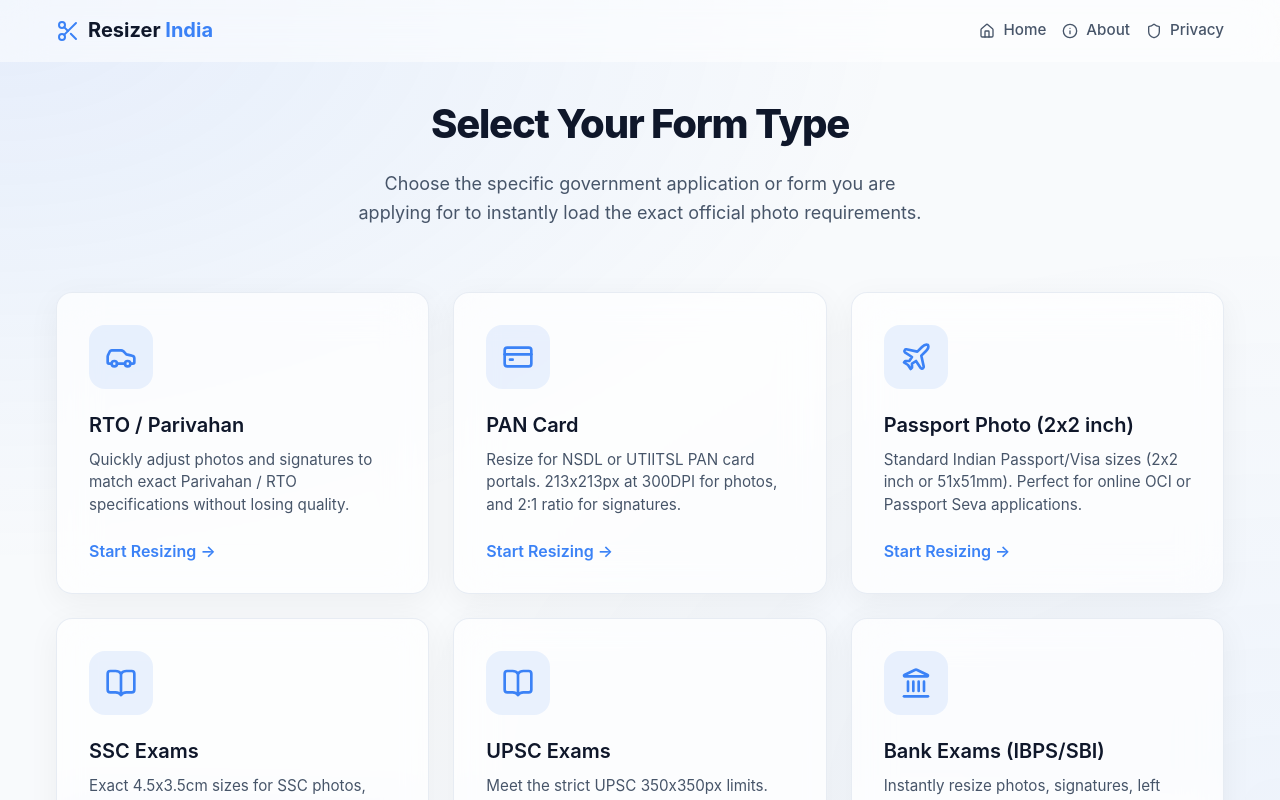
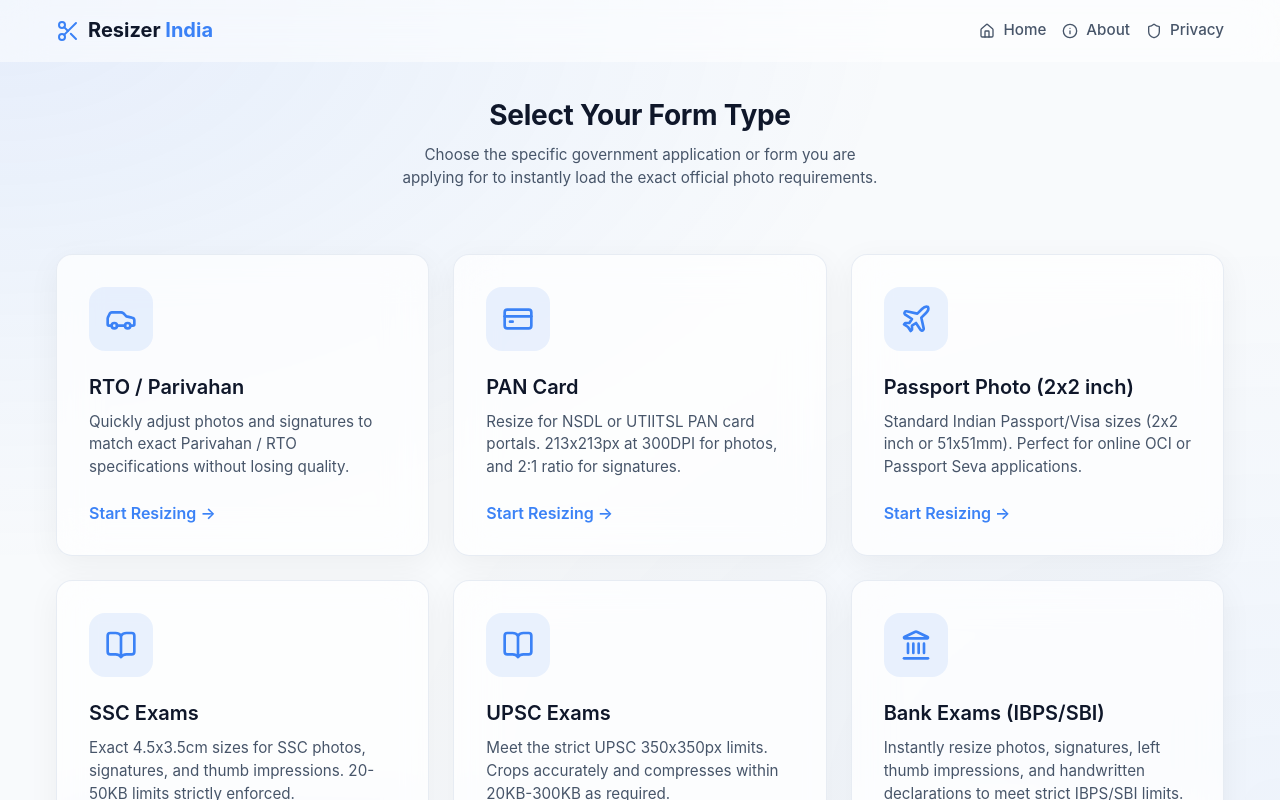
Before and after one commit to TechyNisarg/resizer-india, a React (Vite) app: page / in a window 1280 px wide. Shown: the top 800 px of the page. Built offline with nearby package versions, Linux system fonts and the light colour scheme; a web font is replaced by a local one.

Commit message:
style: Make landing page text smaller and more elegant

```diff
--- a/src/index.css
+++ b/src/index.css
@@ -329,20 +329,20 @@
 }
 
 .landing-title {
-  font-size: 2.5rem;
+  font-size: 1.75rem;
   color: var(--text-primary);
-  margin-bottom: 1rem;
-  font-weight: 800;
-  letter-spacing: -0.03em;
+  margin-bottom: 0.5rem;
+  font-weight: 700;
+  letter-spacing: -0.01em;
   text-wrap: balance;
 }
 
 .landing-subtitle {
-  font-size: 1.125rem;
+  font-size: 0.95rem;
   color: var(--text-secondary);
-  line-height: 1.6;
+  line-height: 1.5;
   text-wrap: balance;
-  max-width: 600px;
+  max-width: 500px;
   margin: 0 auto;
 }
 
```
